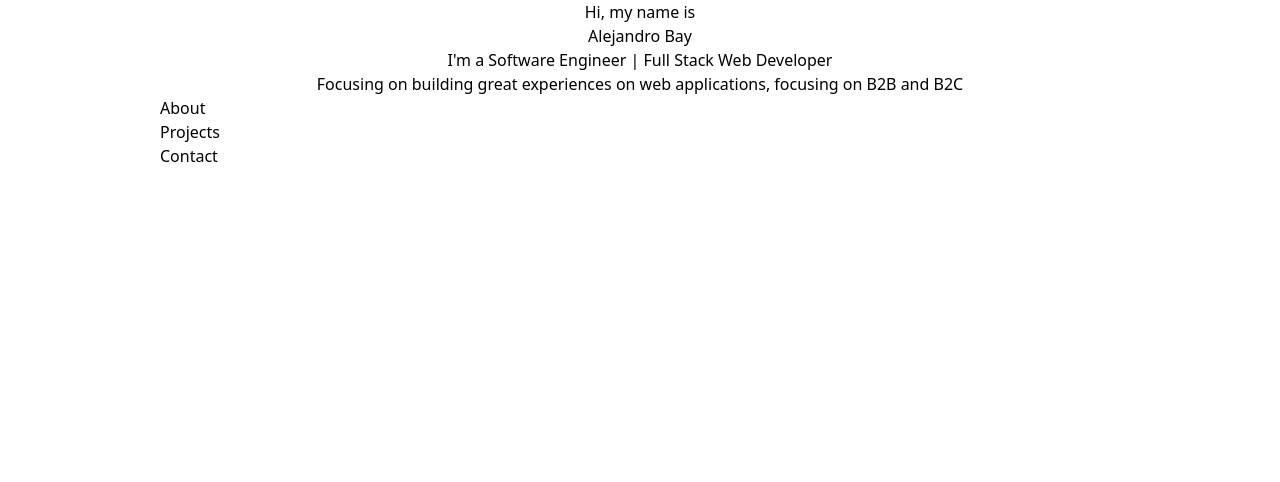
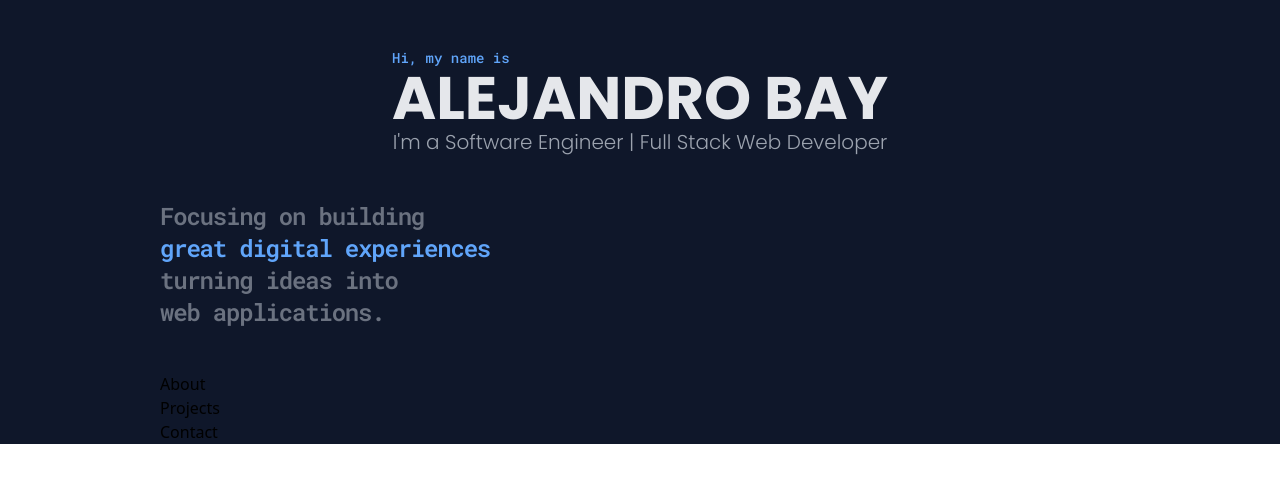
Before and after one commit to ABay23/newbay, a React (Vite) app: page / in a window 1280 px wide. Shown: the top 482 px of the page. Built offline with nearby package versions, Linux system fonts and the light colour scheme.

Commit message:
Hero Update Style

```diff
--- a/index.html
+++ b/index.html
@@ -9,8 +9,12 @@
       href="https://fonts.googleapis.com/css2?family=Roboto+Mono:ital,wght@0,300;0,500;0,600;1,300;1,500;1,600&display=swap"
       rel="stylesheet"
     />
+    <link
+      href="https://fonts.googleapis.com/css2?family=Poppins:wght@300;600;700&display=swap"
+      rel="stylesheet"
+    />
     <meta name="viewport" content="width=device-width, initial-scale=1.0" />
-    <title>New Bay</title>
+    <title>Alejandro Bay - Software Engineer</title>
   </head>
   <body>
     <div id="root"></div>
--- a/src/App.jsx
+++ b/src/App.jsx
@@ -6,7 +6,7 @@ import Projects from './components/sections/Projects'
 function App() {
   return (
     <>
-      <div className=' px-40'>
+      <div className=' box-border px-5 lg:px-40 sm:px-12 md:px-28 bg-slate-900'>
         <Hero />
         <About />
         <Projects />
--- a/src/components/sections/Hero.jsx
+++ b/src/components/sections/Hero.jsx
@@ -1,12 +1,33 @@
 const Hero = () => {
   return (
-    <div className=' flex items-center justify-center flex-col text-center'>
-      <h1>Hi, my name is</h1>
-      <h2>Alejandro Bay</h2>
-      <h3>{`I'm a Software Engineer | Full Stack Web Developer`}</h3>
-      <p>
-        Focusing on building great experiences on web applications, focusing on
-        B2B and B2C
+    <div className=' flex flex-col'>
+      <div className='grid grid-cols-1 place-self-center pt-12'>
+        <div>
+          <h1 className=' items-start font-roboto text-xs md:text-sm text-blue-400'>
+            Hi, my name is
+          </h1>
+          <h2 className=' font-poppins font-bold text-gray-200 text-2xl sm:text-4xl md:text-6xl '>
+            ALEJANDRO BAY
+          </h2>
+        </div>
+      </div>
+      <h3 className=' text-center font-poppins text-md sm:text-lg lg:text-xl text-gray-400'>{`I'm a Software Engineer | Full Stack Web Developer`}</h3>
+      <p className=' text-left py-11'>
+        <span className=' tracking-tighter font-roboto text-2xl font-extrabold text-gray-500'>
+          Focusing on building
+        </span>
+        <br />
+        <span className=' tracking-tighter font-roboto text-2xl font-extrabold text-blue-400'>
+          great digital experiences
+        </span>
+        <br />
+        <span className=' tracking-tighter font-roboto text-2xl font-extrabold text-gray-500'>
+          turning ideas into
+        </span>
+        <br />
+        <span className=' tracking-tighter font-roboto text-2xl font-extrabold text-gray-500'>
+          web applications.
+        </span>
       </p>
     </div>
   )
--- a/tailwind.config.js
+++ b/tailwind.config.js
@@ -5,6 +5,7 @@ export default {
   theme: {
     fontFamily: {
       roboto: ['Roboto Mono', 'sans-serif'],
+      poppins: ['Poppins', 'sans-serif'],
     },
     extend: {},
   },
```
